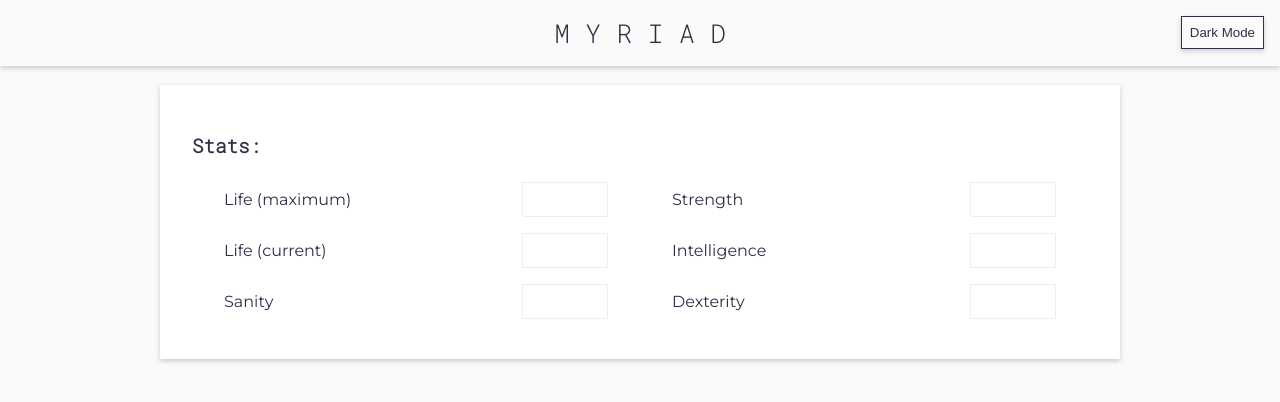
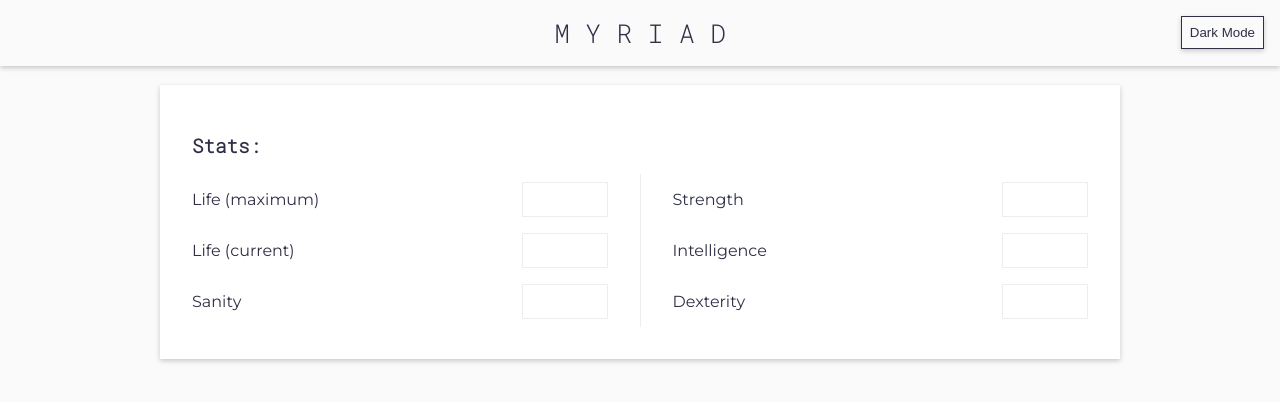
Before and after one commit to zombie9/myriad, a React (Create React App) app: page / in a window 1280 px wide. Shown: the top 402 px of the page. Built offline with nearby package versions, Linux system fonts and the light colour scheme.

Commit message:
update styles

```diff
--- a/src/GlobalStyles.js
+++ b/src/GlobalStyles.js
@@ -23,7 +23,7 @@ const GlobalStyles = createGlobalStyle`
     padding: 0;
     background: ${({ theme }) => theme.background};
     color: ${({ theme }) => theme.primary};
-    transition: all 0.30s linear;
+    transition: all 1s linear;
     font-family: 'Montserrat';
     -webkit-font-smoothing: antialiased;
     -moz-osx-font-smoothing: grayscale;
--- a/src/components/Header.jsx
+++ b/src/components/Header.jsx
@@ -14,6 +14,7 @@ const StyledHeader = styled.header`
   left: 0;
   width: 100%;
   background: ${({ theme }) => theme.background};
+  transition: all 1s linear;
 `;
 
 export const Header = () => {
--- a/src/components/Panel.jsx
+++ b/src/components/Panel.jsx
@@ -7,6 +7,7 @@ const Box = styled.div`
   box-shadow: 0 2px 5px 0 rgba(0, 0, 0, 0.2);
   margin-bottom: 1rem;
   font-size: 1rem;
+  transition: all 1s linear;
 `;
 
 const BoxHeader = styled.h2`
@@ -22,11 +23,19 @@ const Pod = styled.div`
   display: flex;
   flex-direction: column;
   width: 50%;
+
+  &:first-child {
+    border-right: 1px solid ${({ theme }) => theme.secondary};
+    padding-right: 2em;
+  }
+
+  &:last-child {
+    padding-left: 2em;
+  }
 `;
 
 const Field = styled.div`
   display: flex;
-  padding: 0 2rem;
   justify-content: space-between;
 `;
 
@@ -37,6 +46,8 @@ const FieldInput = styled.input`
   border: 1px solid ${({ theme }) => theme.secondary};
   text-align: right;
   color: ${({ theme }) => theme.primary};
+  font-size: 1em;
+  font-family: 'Roboto Mono';
 
   &:focus {
     outline: none;
```
